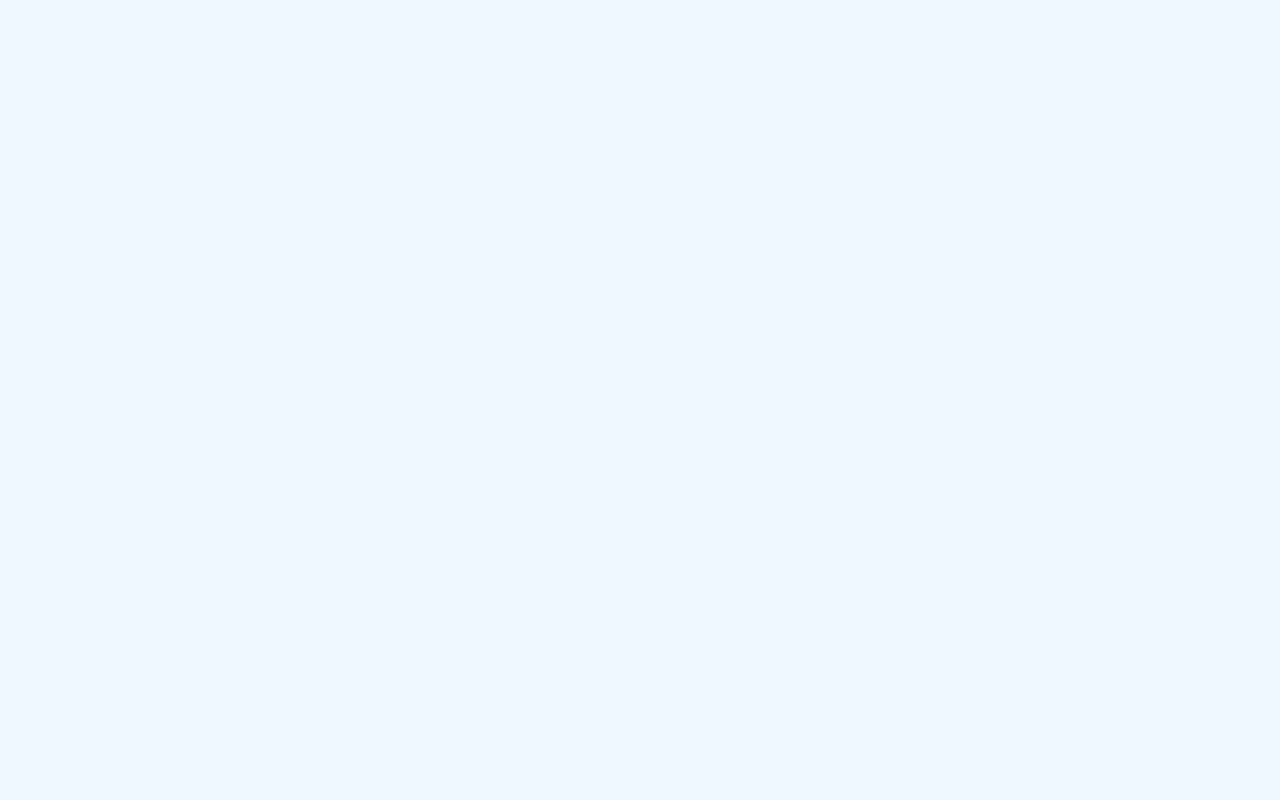
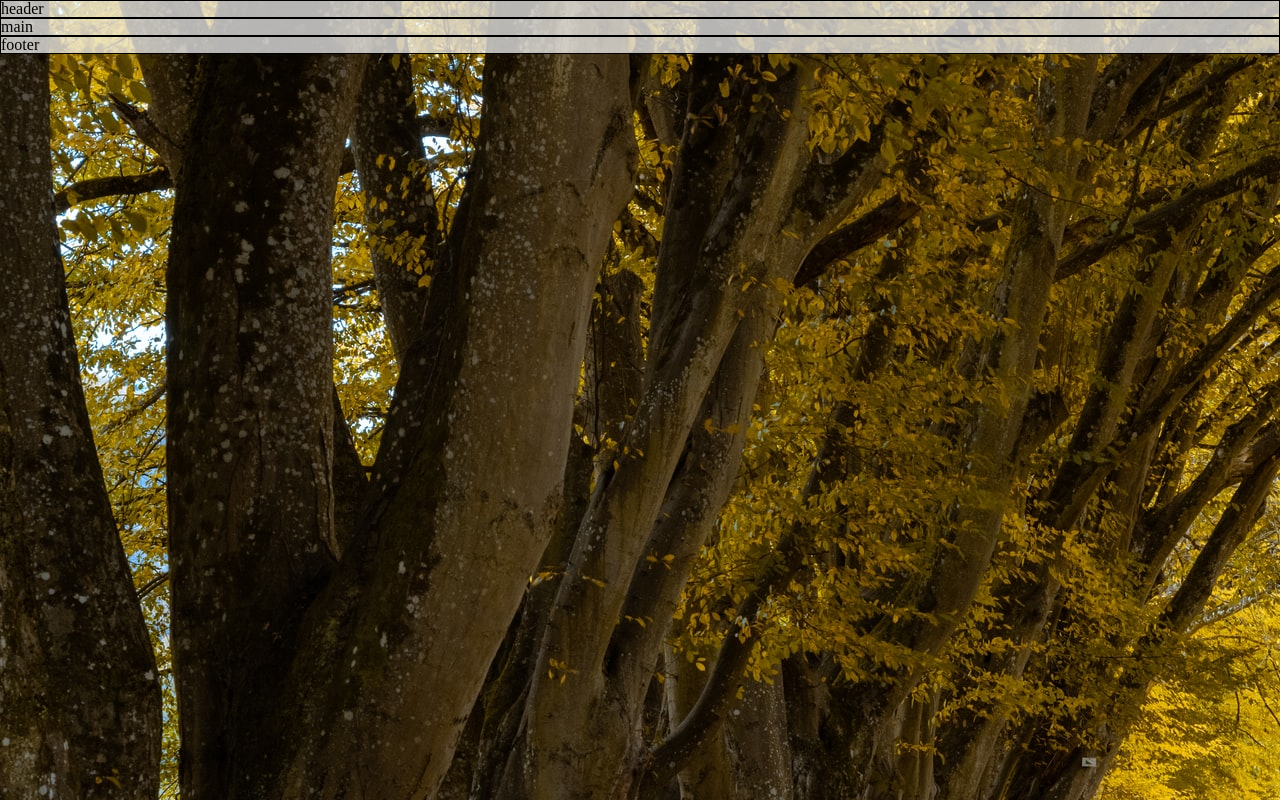
Before and after one commit to ethanzitting/to-do-app, a website built with webpack: page docs/index.html in a window 1280 px wide. Built offline with nearby package versions, Linux system fonts and the light colour scheme.

Commit message:
Started javascript module dependency tree.

```diff
--- a/docs/index.html
+++ b/docs/index.html
@@ -9,6 +9,9 @@
 		<link rel="stylesheet" href="https://fonts.googleapis.com/css?family=Montserrat">
 	</head>
 	<body>
+		<header>header</header>
+		<main>main</main>
+		<footer>footer</footer>
 	</body>
 	<scipt src="main.js"></scipt>
 </html>
--- a/docs/main.js
+++ b/docs/main.js
@@ -0,0 +1 @@
+(()=>{var e={392:()=>{}},r={};function t(o){if(r[o])return r[o].exports;var a=r[o]={exports:{}};return e[o](a,a.exports,t),a.exports}t.n=e=>{var r=e&&e.__esModule?()=>e.default:()=>e;return t.d(r,{a:r}),r},t.d=(e,r)=>{for(var o in r)t.o(r,o)&&!t.o(e,o)&&Object.defineProperty(e,o,{enumerable:!0,get:r[o]})},t.o=(e,r)=>Object.prototype.hasOwnProperty.call(e,r),(()=>{"use strict";var e=t(392);(0,e.loadTabPanel)(),(0,e.loadFavoriteProject)()})()})();
--- a/docs/styles.css
+++ b/docs/styles.css
@@ -1,3 +1,19 @@
 body {
+	background-image: url('./images/golden-trees.jpg');
 	background-color: aliceblue;
 }
+
+header {
+	background-color: rgba(255, 255, 255, .7);
+	border: 1px solid black;
+}
+
+main {
+	background-color: rgba(255, 255, 255, .7);
+	border: 1px solid black;
+}
+
+footer {
+	background-color: rgba(255, 255, 255, .7);
+	border: 1px solid black;
+}
--- a/src/script.js
+++ b/src/script.js
@@ -0,0 +1,6 @@
+// Import Modules
+import { loadTabPanel, loadFavoriteProject } from './module-aggregator.js';
+
+loadTabPanel();
+
+loadFavoriteProject();
```
Also changed, not shown: docs/images/golden-trees.jpg (added), docs/images/white-marble.jpg (added), src/module-aggregator.js (added), 2 other files.
